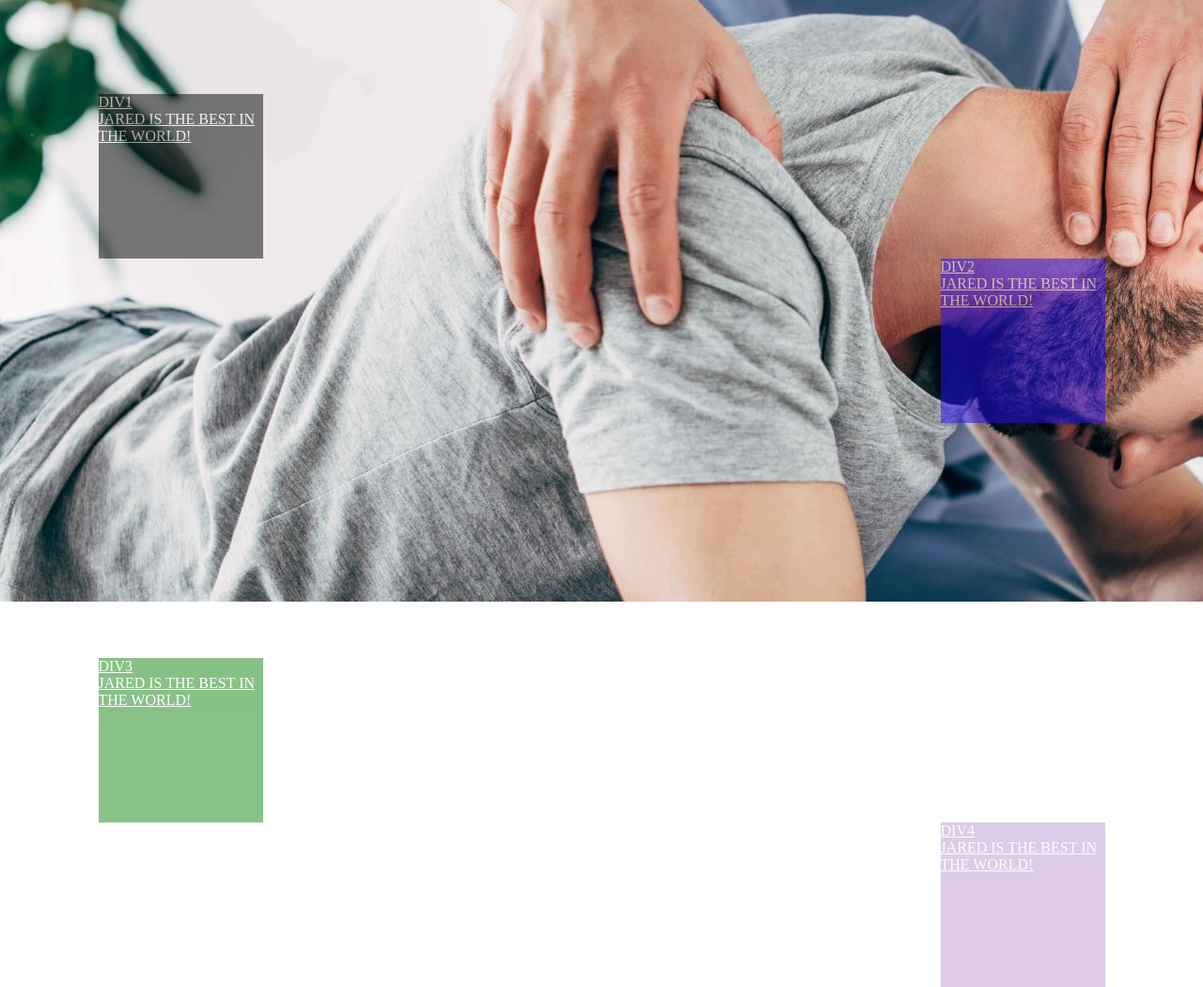
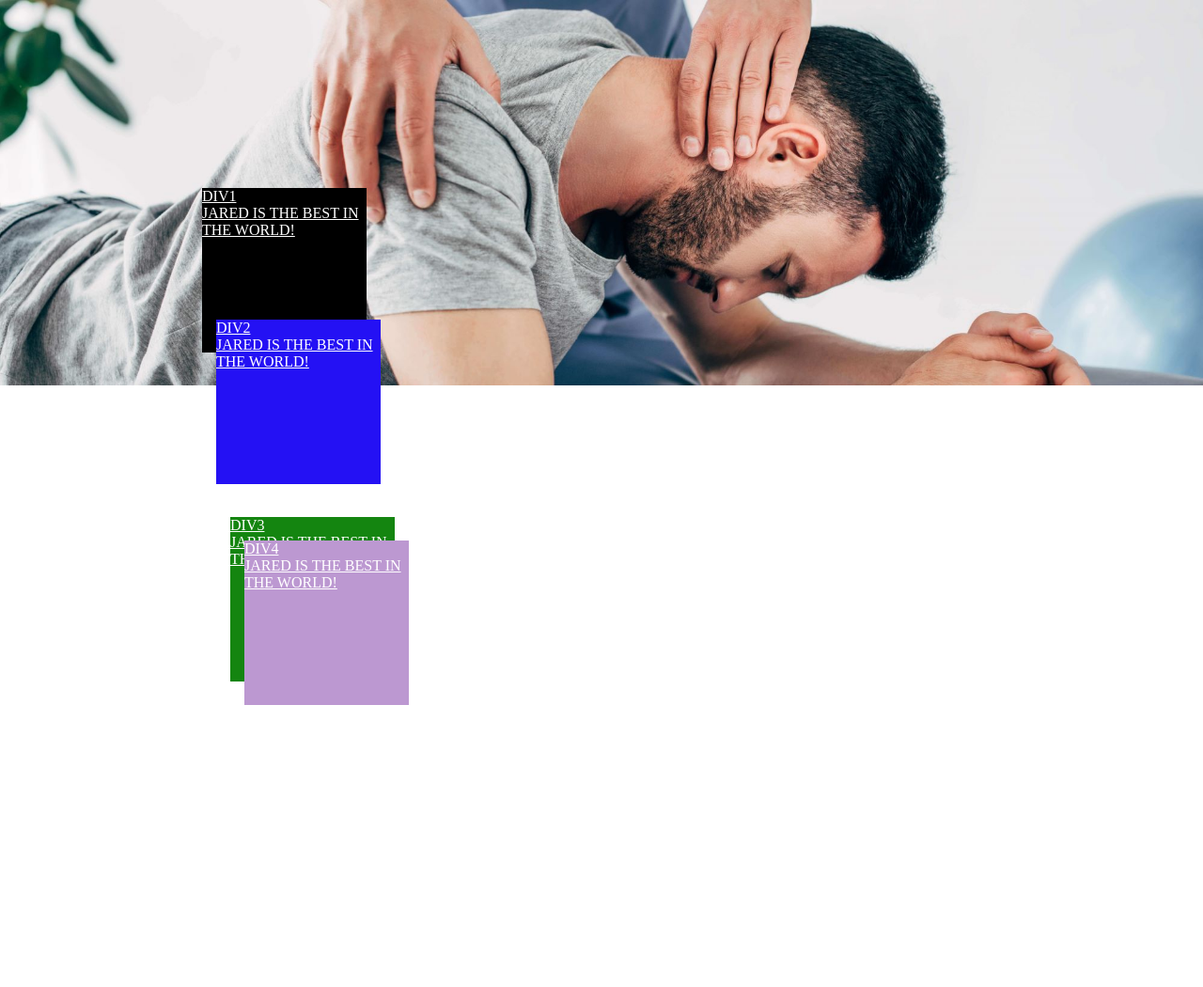
Before and after one commit to Jaredslocker21/jareds-playaground, a plain HTML site: page index.html in a window 1280 px wide. Shown: the whole page at 94% size. After the commit the page ends 800 px from the top, so only its background shows below. Drawn offline with Linux system fonts and the light colour scheme.

Commit message:
having fun

```diff
--- a/assets/css/style.css
+++ b/assets/css/style.css
@@ -9,7 +9,7 @@
     height: 100vh;
     max-width: 100%;
     max-height: 100%;
-    margin: 0 auto;
+    background-size: 100%;
 
 
 
@@ -20,12 +20,13 @@
 }
 
 .divs {
-    background-color: blueviolet;
     color: #ffffff;
     width: 175px;
     height: 175px;
-    margin: 0 auto;
-    opacity: .5;
+
+
+
+
 
 
 
@@ -36,9 +37,11 @@
     text-decoration: underline;
     text-transform: uppercase;
     position: relative;
-    right: 35%;
-    top: 100px;
     background-color: black;
+    left: 215px;
+    top: 200px;
+
+    z-index: 1;
 
 
 }
@@ -47,9 +50,10 @@
     text-decoration: underline;
     text-transform: uppercase;
     position: relative;
-    left: 35%;
-    top: 100px;
+    left: 230px;
+    top: 165px;
     background-color: rgb(36, 17, 244);
+    z-index: 2;
 
 }
 
@@ -57,17 +61,19 @@
     text-decoration: underline;
     text-transform: uppercase;
     position: relative;
-    right: 35%;
-    top: 350px;
+    left: 245px;
+    top: 200px;
     background-color: #148510;
+    z-index: 3;
+
 }
-
 .div-4 {
     text-decoration: underline;
     text-transform: uppercase;
     position: relative;
     background-color:#bc98d1;
-    top: 350px;
-    left: 35%;
+    left: 260px;
+    top:50px;
+    z-index: 4;
 
 }
```
